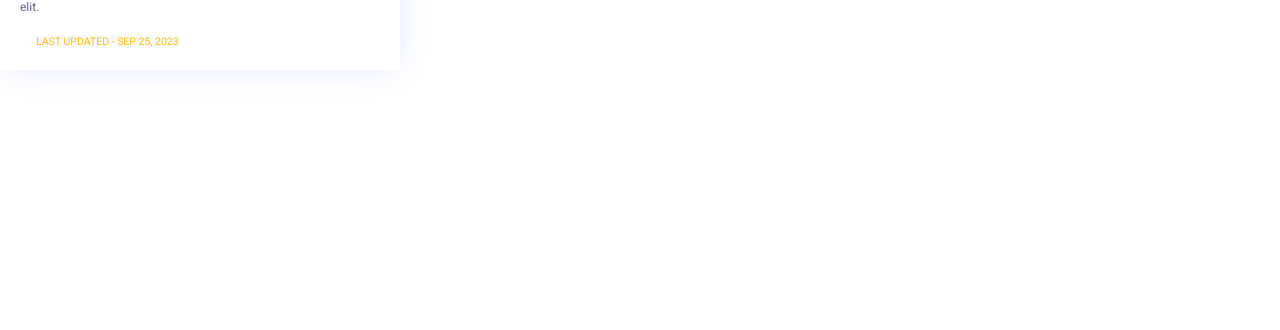
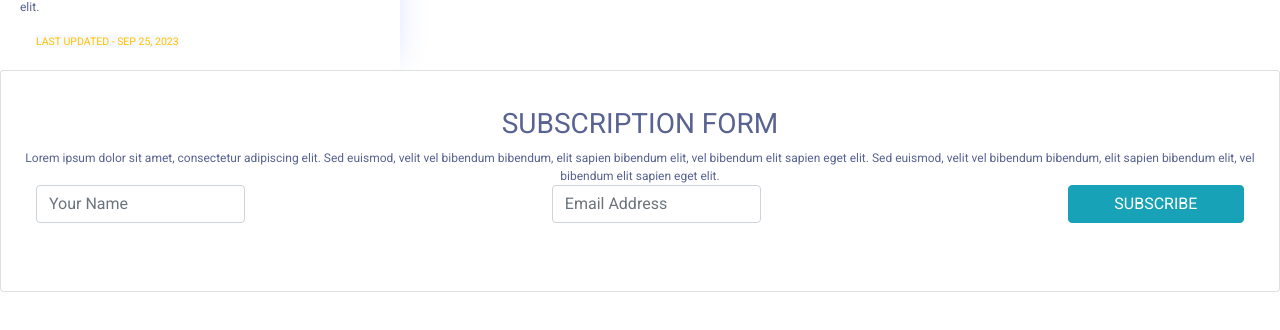
Before and after one commit to maheem20/Blog_App_Angular_Bootstrap_Firestore, an Angular app: page / in a window 1280 px wide. Shown: the part 622-952 px from the top of the page. Built offline with nearby package versions, Linux system fonts and the light colour scheme.

Commit message:
include subscription form in app component

```diff
--- a/src/app/app.component.html
+++ b/src/app/app.component.html
@@ -4,6 +4,7 @@
 
 <div class="app-body">
     <app-post-card></app-post-card>
+    <app-subscription-form></app-subscription-form>
 </div>
 
 <app-footer></app-footer>
```
